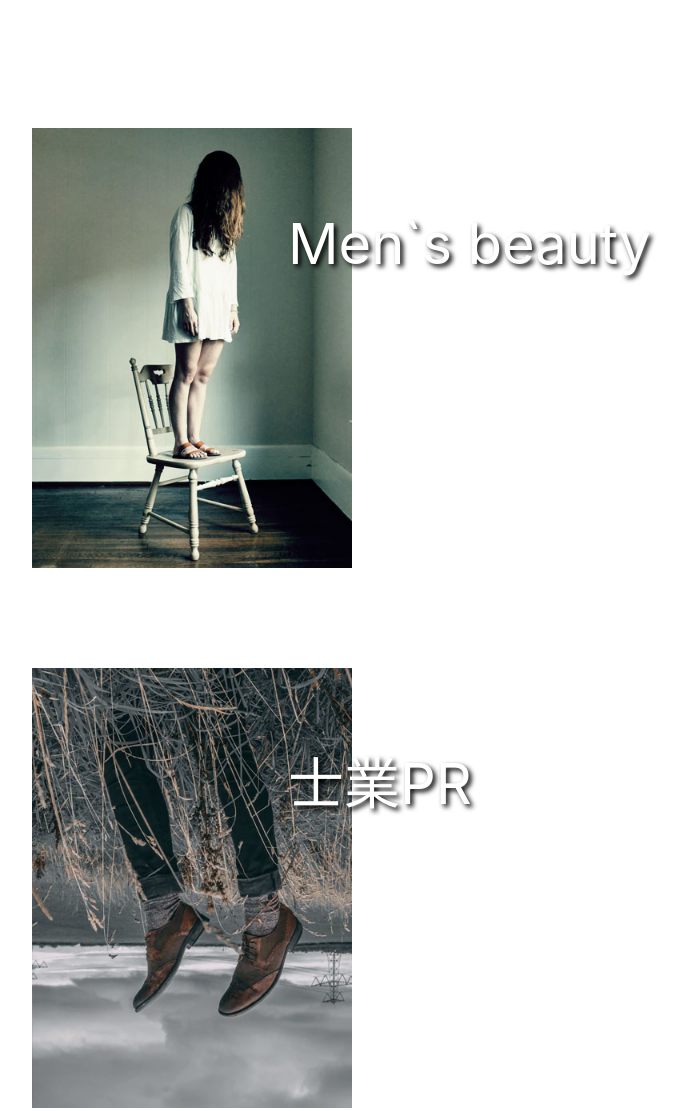
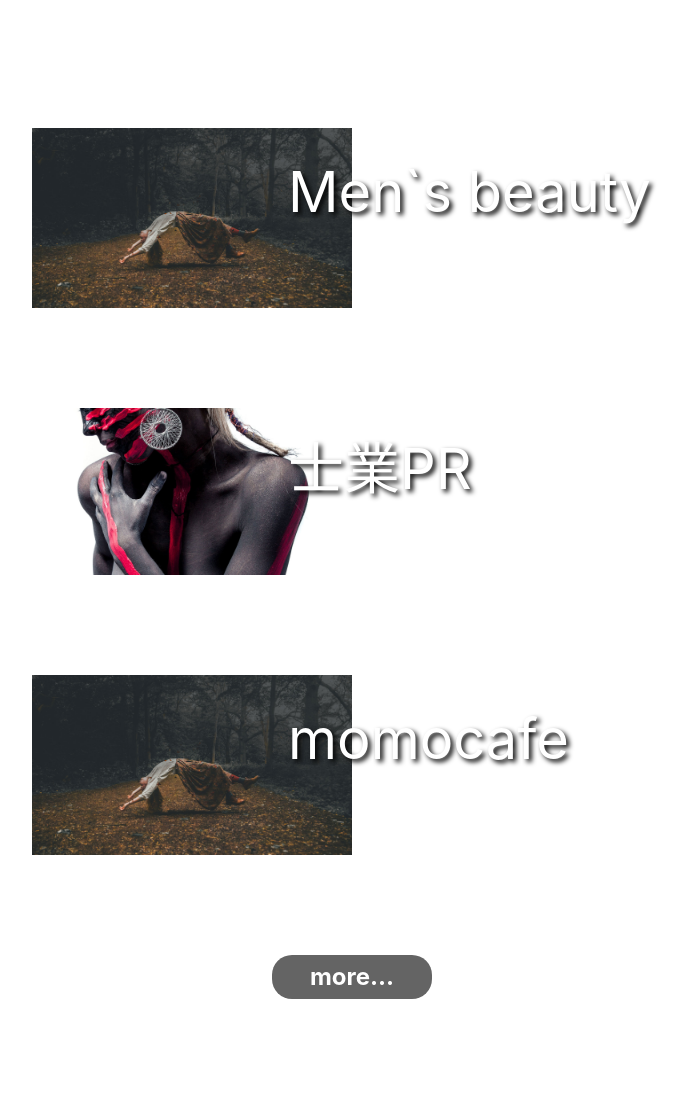
Before and after one commit to nrokyg/portfolio, a plain HTML site: page index.html in a window 1280 px wide. Shown: the part 1040-2151 px from the top of the page, without its empty margins (288-974 px from the left). Drawn offline with Linux system fonts and the light colour scheme.

Commit message:
画像調整完了

```diff
--- a/index.html
+++ b/index.html
@@ -82,7 +82,7 @@
 
             <a href="" class="work__link">
             <div class="work__box1">
-                <img src="./img/1.jpg" alt="" class="work__box-img1">
+                <img src="./img/img1.jpg" alt="" class="work__box-img1">
                 <p class="work__box-title1">Men`s beauty</p>
                 <p class="work__box-text1">男性に対する美容のコンテンツを紹介しているサイトです</p>
             </div>
@@ -90,7 +90,7 @@
 
             <a href="./sigyo/index.html" class="work__link">
             <div class="work__box2">
-                <img src="./img/2.jpg" alt="" class="work__box-img2">
+                <img src="./img/img2.jpg" alt="" class="work__box-img2">
                 <p class="work__box-title2">士業PR</p>
                 <p class="work__box-text2">ライターとwebを使い士業さんをPRしようというランディングページです。</p>
             </div>
@@ -98,7 +98,7 @@
 
             <a href="" class="work__link">
             <div class="work__box3">
-                <img src="./img/3.jpg" alt="" class="work__box-img3">
+                <img src="./img/img1.jpg" alt="" class="work__box-img3">
 
                     <p class="work__box-title3">momocafe</p>
                     <p class="work__box-text3">お子様連れのお客様にターゲットにくつろげる空間を提供できるカフェのブランディングサイトです。</p>
```
